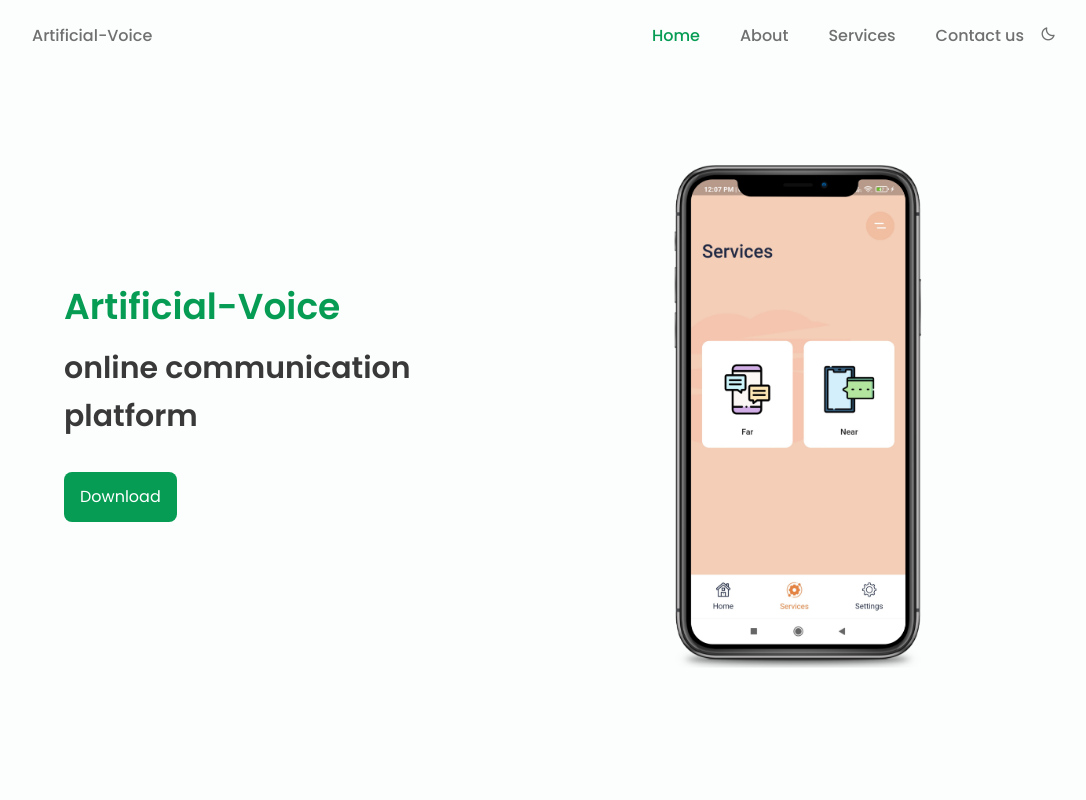
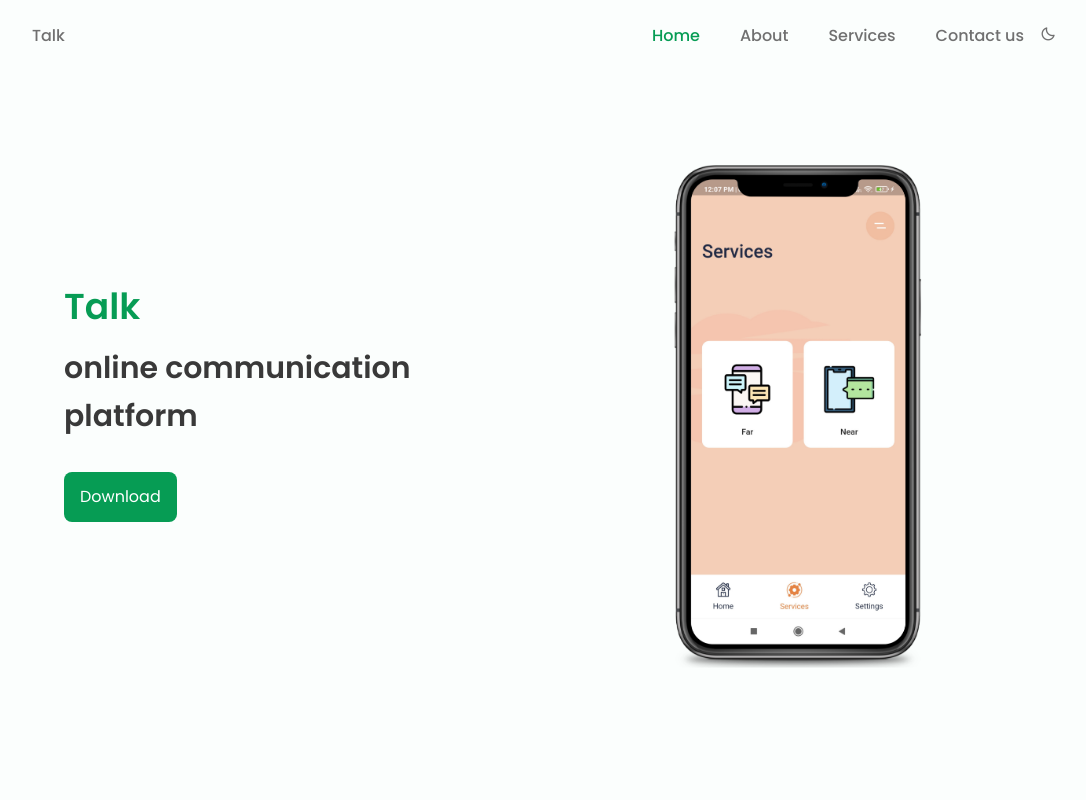
Before and after one commit to mahesh006/product-page, a plain HTML site: page index.html in a window 1280 px wide. Shown: the top 800 px of the page, without its empty margins (96-1182 px from the left). Drawn offline with nearby package versions, Linux system fonts and the light colour scheme.

Commit message:
Update index.html

```diff
--- a/index.html
+++ b/index.html
@@ -22,7 +22,7 @@
         <!--========== HEADER ==========-->
         <header class="l-header" id="header">
             <nav class="nav bd-container">
-                <a href="#" class="nav__logo">Artificial-Voice</a>
+                <a href="#" class="nav__logo">Talk</a>
 
                 <div class="nav__menu" id="nav-menu">
                     <ul class="nav__list">
@@ -46,7 +46,7 @@
             <section class="home" id="home">
                 <div class="home__container bd-container bd-grid">
                     <div class="home__data">
-                        <h1 class="home__title">Artificial-Voice</h1>
+                        <h1 class="home__title">Talk</h1>
                         <h2 class="home__subtitle">online communication platform</h2>
                         <a href="https://drive.google.com/uc?export=download&id=1qSKAKr4ME5Pc6-NoDLT_B8ZGYB6QJFFS" class="button">Download</a>
                     </div>
```
